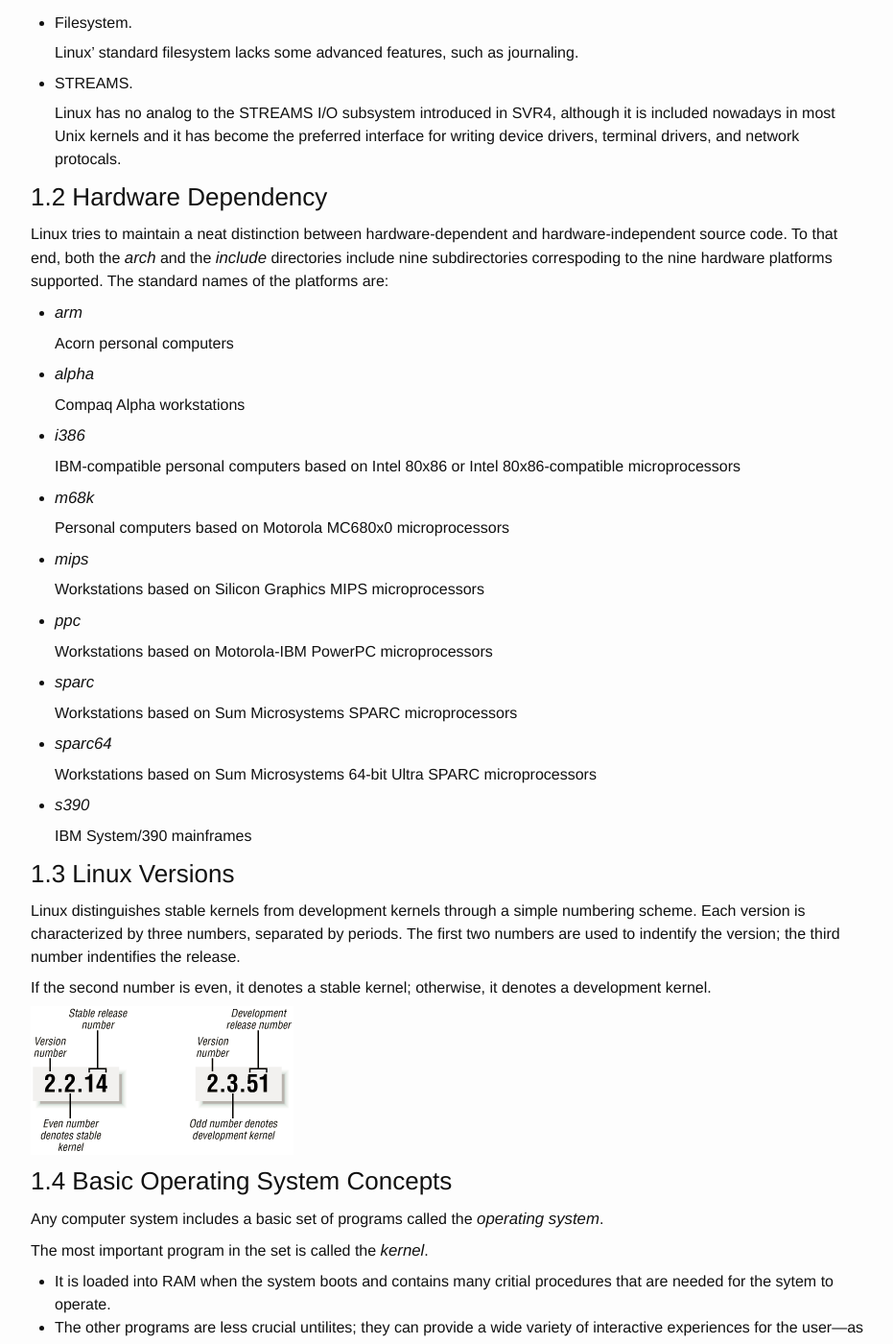
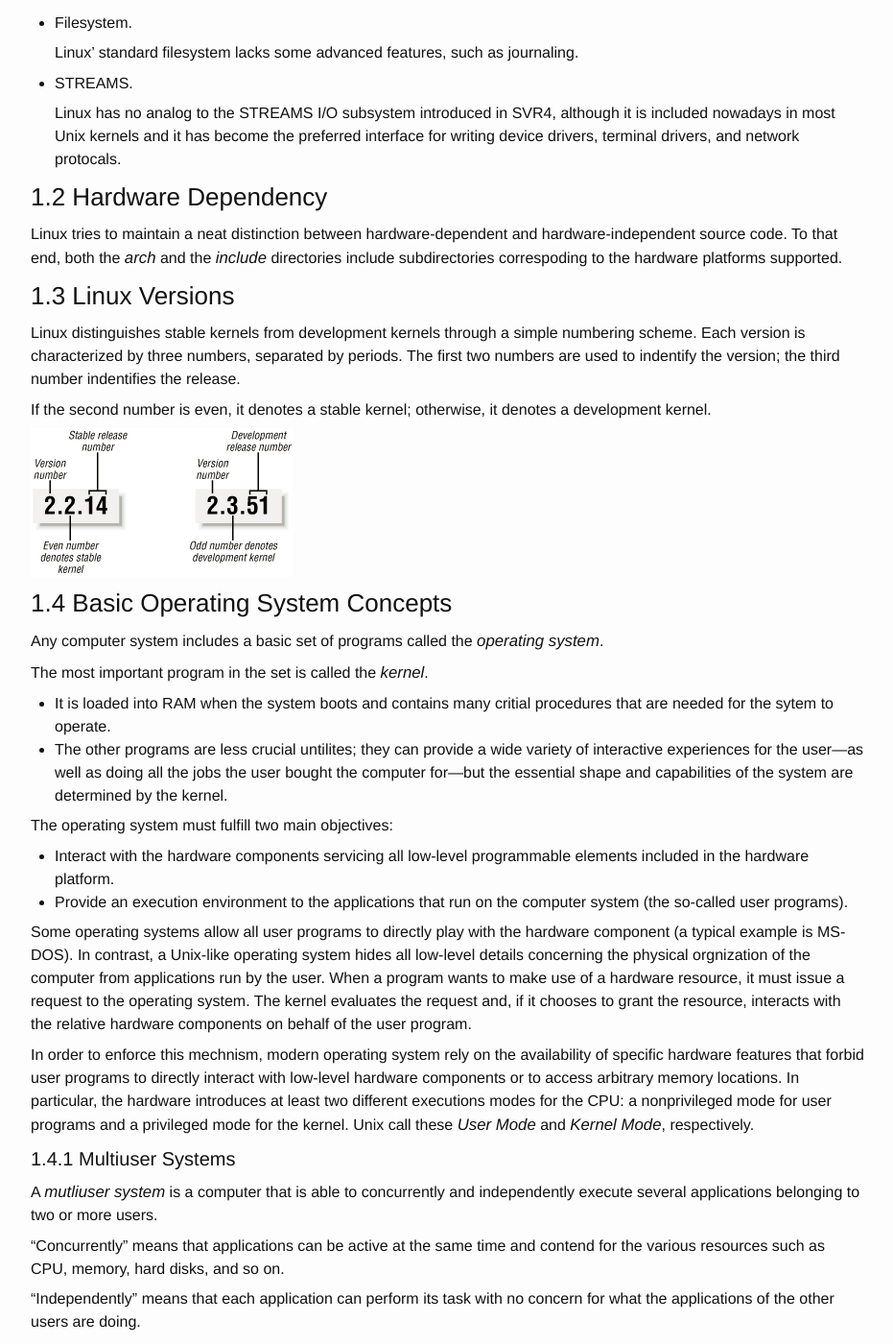
Before and after one commit to ousiax/ousiax.github.io, a Jekyll site: the page built from _posts/2017-11-12-understanding-the-linux-kernel-01.md, in a window 1280 px wide and 1400 px high, scrolled down 1194 px. Shown: the whole window at 96% size, without its empty margins (173-1104 px from the left). Built offline with Jekyll 4.4.1, drawn with Linux system fonts in a browser that asks for light colours.

Commit message:
Update 2017-11-12-understanding-the-linux-kernel-01.md

```diff
--- a/_posts/2017-11-12-understanding-the-linux-kernel-01.md
+++ b/_posts/2017-11-12-understanding-the-linux-kernel-01.md
@@ -51,50 +51,13 @@
 
 ### 1.2 Hardware Dependency
 
-Linux tries to maintain a neat distinction between hardware-dependent and hardware-independent source code. To that end, both the *arch* and the *include* directories include nine subdirectories correspoding to the nine hardware platforms supported. The standard names of the platforms are:
-
-- *arm*
-
-    Acorn personal computers
-
-- *alpha*
-
-    Compaq Alpha workstations
-
-- *i386*
-
-    IBM-compatible personal computers based on Intel 80x86 or Intel 80x86-compatible microprocessors
-
-- *m68k*
-
-    Personal computers based on Motorola MC680x0 microprocessors
-
-- *mips*
-
-    Workstations based on Silicon Graphics MIPS microprocessors
-
-- *ppc*
-
-    Workstations based on Motorola-IBM PowerPC microprocessors
-
-- *sparc*
-
-    Workstations based on Sum Microsystems SPARC microprocessors
-
-- *sparc64*
-
-    Workstations based on Sum Microsystems 64-bit Ultra SPARC microprocessors
-
-- *s390*
-
-    IBM System/390 mainframes
+Linux tries to maintain a neat distinction between hardware-dependent and hardware-independent source code. To that end, both the *arch* and the *include* directories include subdirectories correspoding to the hardware platforms supported.
 
 ### 1.3 Linux Versions
 
 Linux distinguishes stable kernels from development kernels through a simple numbering scheme. Each version is characterized by three numbers, separated by periods. The first two numbers are used to indentify the version; the third number indentifies the release.
 
 If the second number is even, it denotes a stable kernel; otherwise, it denotes a development kernel.
-
 
 ![Numbering Linux versions]({{ site.baseurl }}/assets/images/understanding-the-linux-kernel/Numbering Linux Versions.png)
 
```
